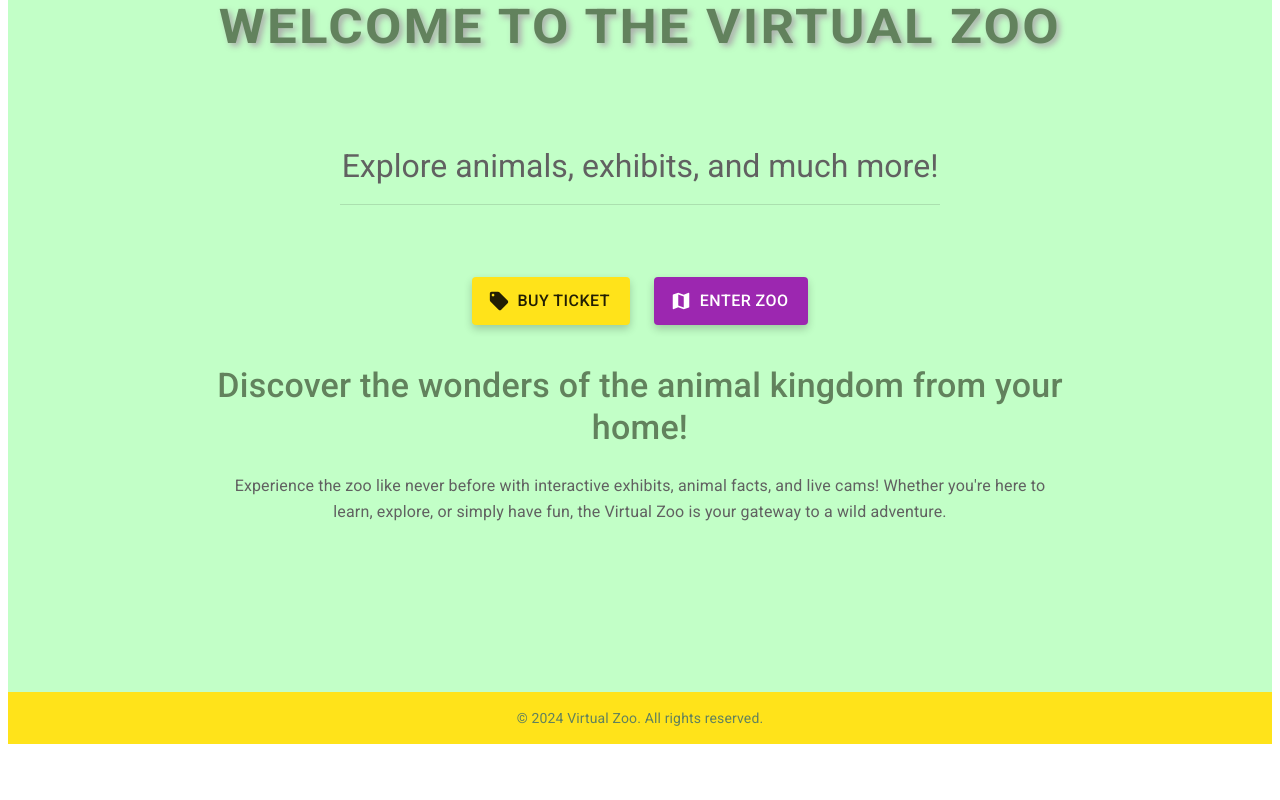
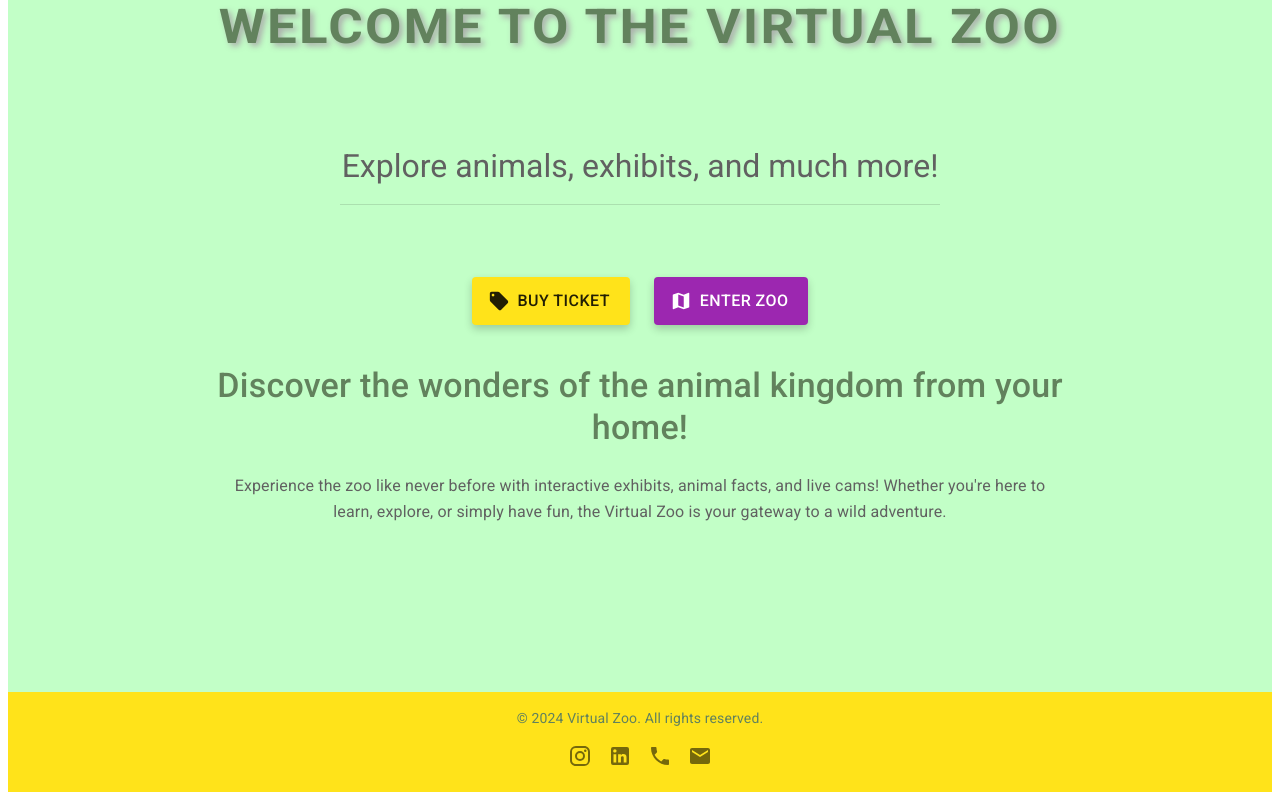
Before and after one commit to Nadav2503/FinalProjectFullStackFront, a React (Vite) app: page / in a window 1280 px wide. Shown: the part 316-1116 px from the top of the page. Before the commit the page ends 1068 px from the top, so only its background shows below. Built offline with nearby package versions, Linux system fonts and the light colour scheme.

Commit message:
add icons for social media

```diff
--- a/src/layout/Footer.jsx
+++ b/src/layout/Footer.jsx
@@ -1,23 +1,58 @@
 import React from 'react';
-import { Box, Typography, useTheme } from '@mui/material';
+import { Box, Typography, useTheme, IconButton } from '@mui/material';
+import { Instagram, LinkedIn, Phone, Email } from '@mui/icons-material'; // MUI icons for social links
 
 export default function Footer() {
-    const theme = useTheme();
+    const theme = useTheme(); // Access theme to use dynamic colors
 
     return (
         <Box
             component="footer"
             sx={{
-                backgroundColor: theme.palette.primary.main, // Footer's background from theme
-                color: theme.palette.text.primary, // Footer text color
-                textAlign: 'center',
-                padding: '1rem',
-                marginTop: 'auto',
+                backgroundColor: theme.palette.primary.main, // Footer background color
+                color: theme.palette.text.primary, // Text color based on theme
+                textAlign: 'center', // Center align the content
+                padding: '1rem', // Padding for spacing
+                marginTop: 'auto', // Push footer to the bottom
             }}
         >
-            <Typography variant="body2">
+            {/* Footer Content */}
+            <Typography variant="body2" sx={{ marginBottom: '0.5rem' }}>
                 © {new Date().getFullYear()} Virtual Zoo. All rights reserved.
             </Typography>
+
+            {/* Social Media Links */}
+            <Box
+
+            >
+                {/* Instagram */}
+                <IconButton
+
+                >
+                    <Instagram />
+                </IconButton>
+
+                {/* LinkedIn */}
+                <IconButton
+
+                >
+                    <LinkedIn />
+                </IconButton>
+
+                {/* Phone */}
+                <IconButton
+
+                >
+                    <Phone />
+                </IconButton>
+
+                {/* Email */}
+                <IconButton
+
+                >
+                    <Email />
+                </IconButton>
+            </Box>
         </Box>
     );
 }
```
